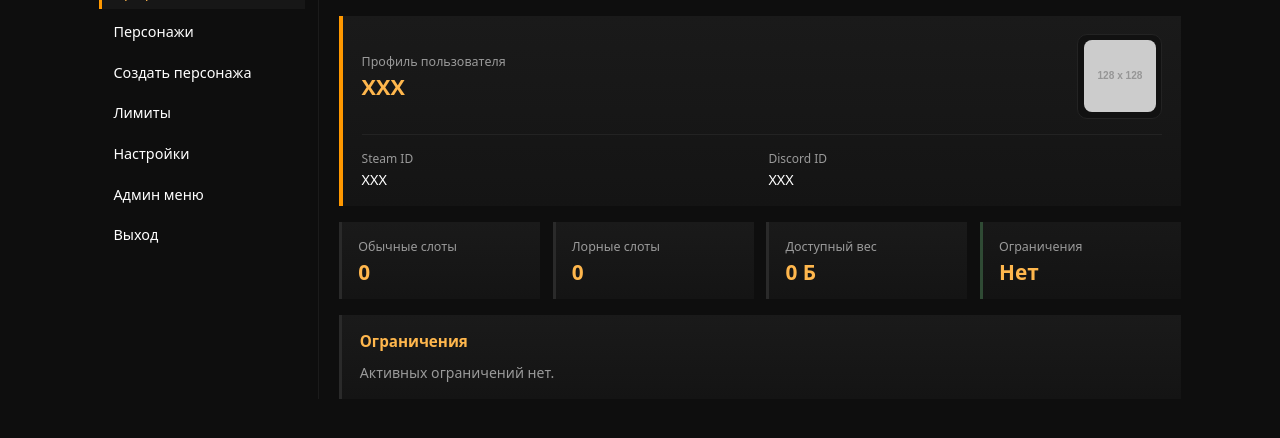
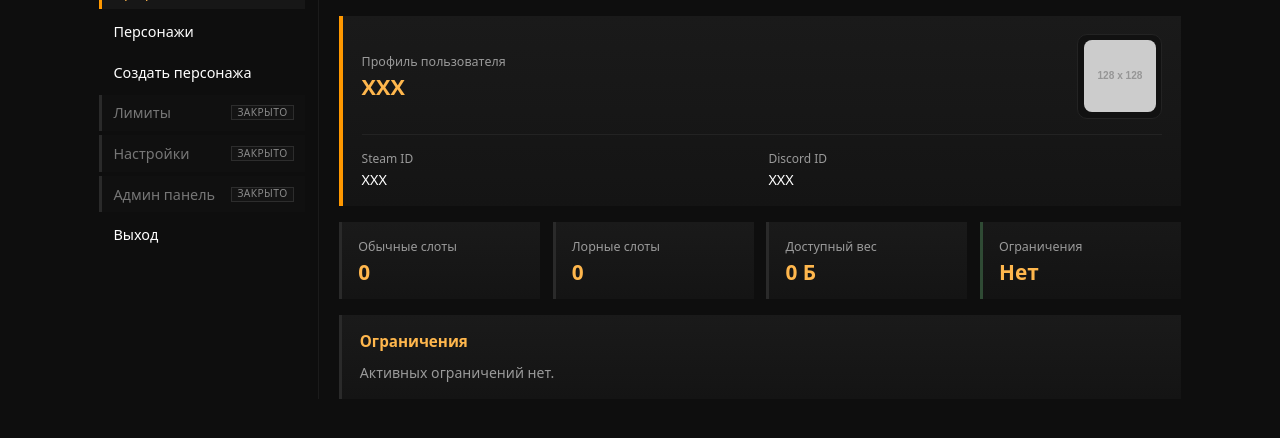
Before and after one commit to S-P-F-Base/user, a FastAPI app: page /user in a window 1280 px wide. Shown: the part 78-516 px from the top of the page. Run offline with FastAPI, Linux system fonts and the light colour scheme; grey boxes labelled with a size stand in for pictures from a placeholder-image service; parts of the project's set-up code (start-up, migrations or seed data) failed here and were passed over; some libraries are stand-ins or nearby versions.

Commit message:
update nav panel

```diff
--- a/static/css/base.css
+++ b/static/css/base.css
@@ -93,6 +93,38 @@ body {
 
 .nav-btn-admin:hover {
     border-left-color: #64b5f6;
+}
+
+.nav-btn-locked {
+    display: flex;
+    align-items: center;
+    justify-content: space-between;
+    gap: 0.5rem;
+    color: #767676;
+    background: #101010;
+    border-left-color: #2a2a2a;
+    cursor: not-allowed;
+    pointer-events: none;
+}
+
+.nav-btn-locked:hover {
+    color: #767676;
+    background: #101010;
+    border-left-color: #2a2a2a;
+}
+
+.nav-lock-tag {
+    display: inline-flex;
+    align-items: center;
+    padding: 0.04rem 0.35rem;
+    border: 1px solid #2d2d2d;
+    background: #141414;
+    color: #8a8a8a;
+    font-size: 0.64rem;
+    line-height: 1.15;
+    text-transform: uppercase;
+    letter-spacing: 0.04em;
+    flex-shrink: 0;
 }
 
 /* PAGE HEADER */
@@ -204,6 +236,14 @@ body {
         color: #ffb74d;
     }
 
+    .nav-btn-locked,
+    .nav-btn-locked:hover {
+        border-left-color: transparent;
+        border-bottom-color: #2a2a2a;
+        background: #101010;
+        color: #707070;
+    }
+
     .nav-btn-danger {
         color: #ffb3b3;
     }
--- a/templates/base.html
+++ b/templates/base.html
@@ -32,18 +32,21 @@
                     Создать персонажа
                 </a>
 
-                <a class="nav-btn {% if active_page == 'limits' %}active{% endif %}" href="/user/limits">
+                <span class="nav-btn nav-btn-locked" aria-disabled="true" title="Раздел пока закрыт">
                     Лимиты
-                </a>
+                    <span class="nav-lock-tag">закрыто</span>
+                </span>
 
-                <a class="nav-btn {% if active_page == 'settings' %}active{% endif %}" href="/user/settings">
+                <span class="nav-btn nav-btn-locked" aria-disabled="true" title="Раздел пока закрыт">
                     Настройки
-                </a>
+                    <span class="nav-lock-tag">закрыто</span>
+                </span>
 
                 {% if user.is_admin %}
-                <a class="nav-btn nav-btn-admin {% if active_page == 'admin' %}active{% endif %}" href="/admin">
-                    Админ меню
-                </a>
+                <span class="nav-btn nav-btn-admin nav-btn-locked" aria-disabled="true" title="Раздел пока закрыт">
+                    Админ панель
+                    <span class="nav-lock-tag">закрыто</span>
+                </span>
                 {% endif %}
 
                 <a class="nav-btn nav-btn-danger" href="/user/logout">
```
